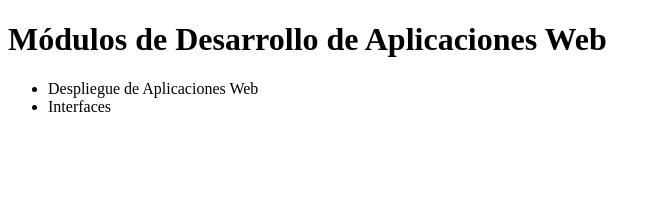
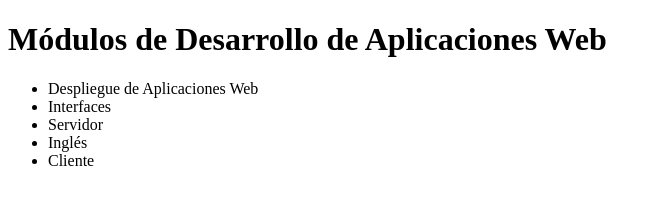
Before and after one commit to Alexandra-SV/dawPracticaRemotos, a plain HTML site: page index.html in a window 1280 px wide. Shown: the whole page, without its empty margins (0-661 px from the left). Drawn offline with Linux system fonts and the light colour scheme.

Commit message:
Final commit

```diff
--- a/index.html
+++ b/index.html
@@ -10,6 +10,9 @@
   <ul>
     <li>Despliegue de Aplicaciones Web</li>
     <li>Interfaces</li>
+    <li>Servidor</li>
+    <li>Inglés</li>
+    <li>Cliente</li>
   </ul>
 </body>
 </html>
```
